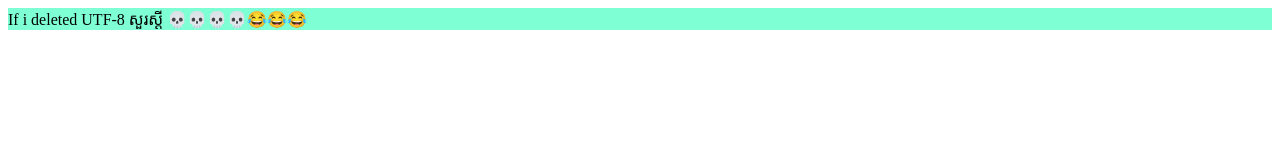
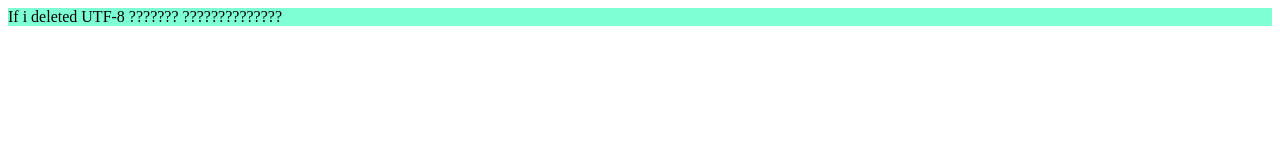
Before and after one commit to tskimm3110/utf8deleted, a plain HTML site: page public/index.html in a window 1280 px wide. Drawn offline with Linux system fonts and the light colour scheme.

Commit message:
wrong charset ( the charset is used is Windows 1256 )

```diff
--- a/public/index.html
+++ b/public/index.html
@@ -14,7 +14,7 @@
 <body>
   <div>
       If i deleted UTF-8
-      សួរស្ដី 💀💀💀💀😂😂😂
+      ??????? ??????????????
   </div>
 </body>
 </html>
```
